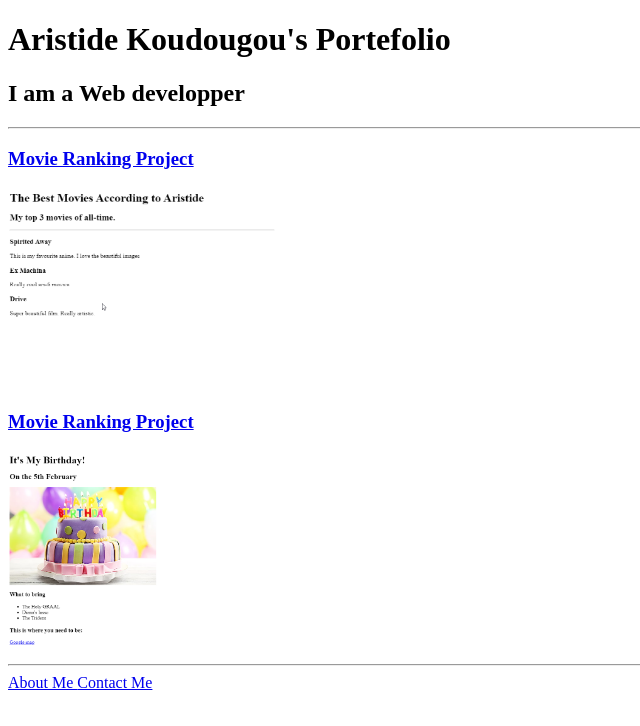
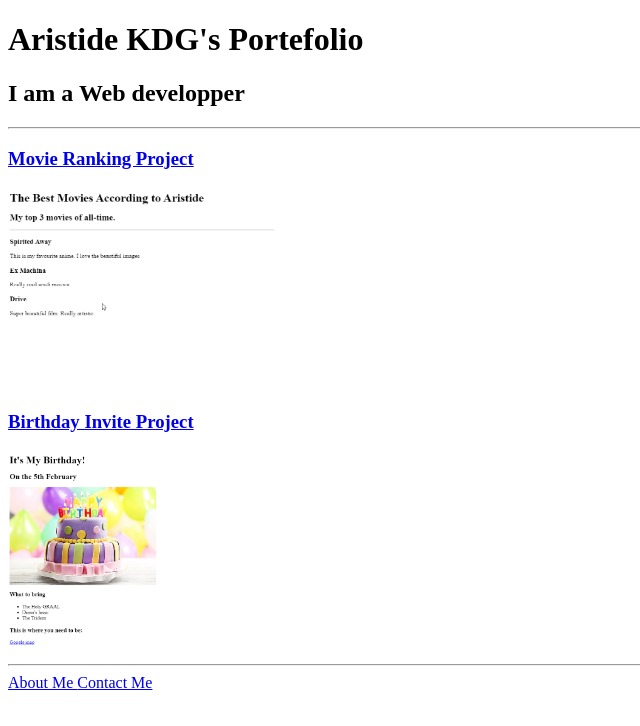
Before and after one commit to aristideKDG/html-portfolio, a plain HTML site: page index.html in a window 1280 px wide. Shown: the whole page, without its empty margins (0-640 px from the left). Drawn offline with Linux system fonts and the light colour scheme.

Commit message:
Add files via upload

```diff
--- a/index.html
+++ b/index.html
@@ -20,13 +20,13 @@ https://developer.mozilla.org/en-US/docs/Web/HTML/Element/img#attrr-height -->
 
 
 
-<h1> Aristide Koudougou's Portefolio </h1>
+<h1> Aristide KDG's Portefolio </h1>
 <h2> I am a Web developper </h2>
 <hr />
 <h3><a href="./public/movie-ranking.html"> Movie Ranking Project </a> </h3>
 <img src="./assets/images/movie-ranking.png" height="200" alt="Movie ranking  "/>
 
-<h3><a href="../4.3 HTML Porfolio Project/public/birthday-invite.html"> Movie Ranking Project </a> </h3>
+<h3><a href="./4.3 HTML Porfolio Project/public/birthday-invite.html"> Birthday Invite Project </a> </h3>
 <img src="./assets/images/birthday-invite.png" height="200" alt="Birthday   "/>
 
 <hr />
```
